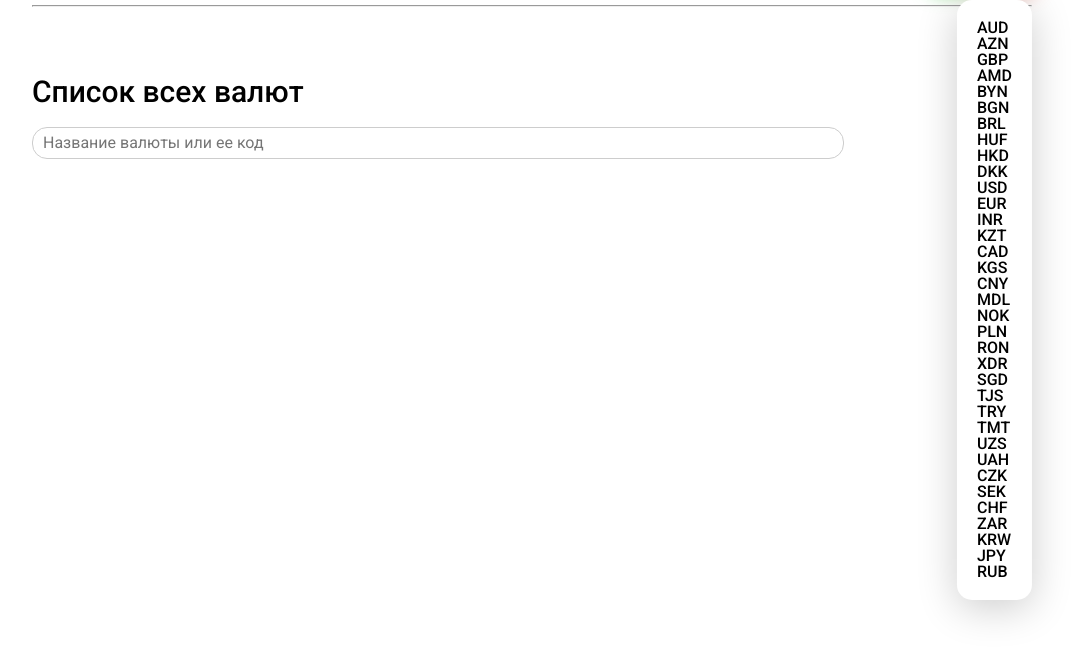
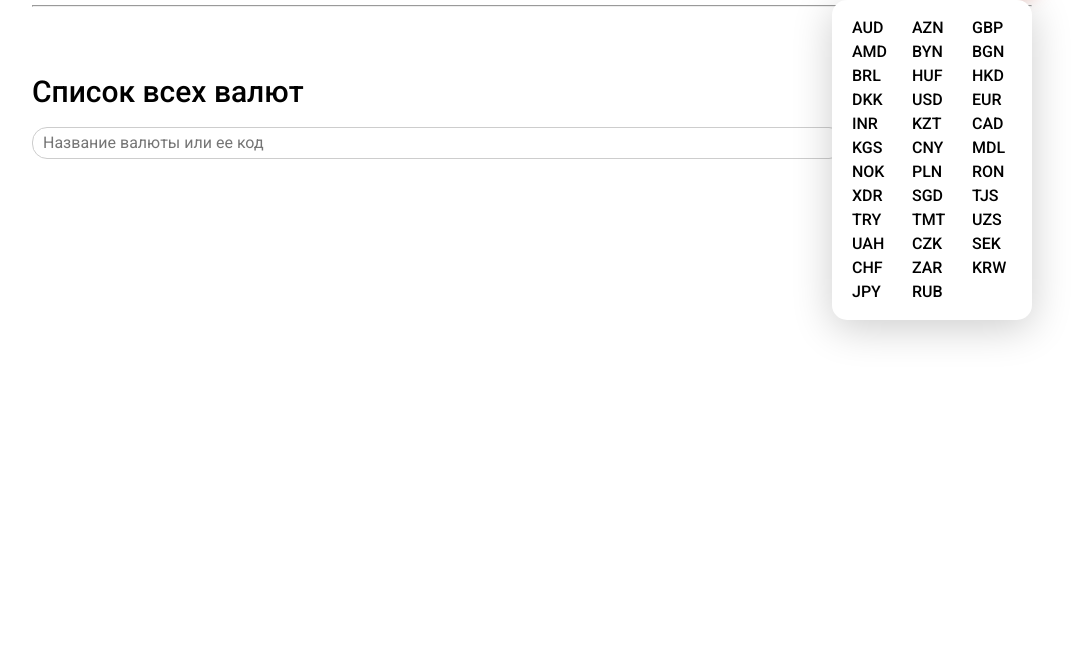
Before and after one commit to hotveyn/TypeScriptConverter, a website built with Vite: page index.html in a window 1280 px wide. Both pictures are taken after a click on the button "RUB". Shown: the part 49-708 px from the top of the page, without its empty margins (108-1186 px from the left). Built offline with nearby package versions, Linux system fonts and the light colour scheme; no server answers; files whose address does not match are found by name.

Commit message:
currency menu open func
Я сделал через ебанный костыль потому что hide не хотел работать, не знаю почему я испробовал всё. Позже обезательно сделаю нормально

```diff
--- a/src/style/index.scss
+++ b/src/style/index.scss
@@ -97,6 +97,9 @@
       gap: 8px 20px;
       background: white;
       transform: translate(calc(-100% + 100px), 100%);
+      display: grid;
+
+
 
       p {
         font-weight: 500;
@@ -107,11 +110,14 @@
           color: rgb(15, 199, 45);
         }
       }
+      .hide {
+        display: none;
+      }
     }
   }
 }
 
-main {
+.main {
   margin-top: 70px;
 
   h2 {
--- /dev/null
+++ b/src/ts/currencyButt.ts
@@ -0,0 +1,18 @@
+(() => {
+    let curr = document.querySelector(".currency") as HTMLInputElement;
+
+    let currBut = curr!.querySelector("button") as HTMLInputElement;
+
+    let currMenu = curr!.querySelector(".currency-menu") as HTMLInputElement;
+
+    currBut!.addEventListener("click", function () {
+        if (currMenu!.classList.contains("hide")) {
+            currMenu!.classList.remove("hide");
+            currMenu.setAttribute("style","display: grid;")
+        } else {
+            currMenu!.classList.add("hide");
+            currMenu.setAttribute("style","display: none;")
+
+        }
+    });
+})();
--- a/src/ts/liveSearch.ts
+++ b/src/ts/liveSearch.ts
@@ -1,3 +1,4 @@
+(()=>{
     const search = document.querySelector(".search") as HTMLInputElement;
     search!.addEventListener('input', () => {
         let text: string = search!.value.trim().toLowerCase();
@@ -15,3 +16,4 @@ search!.addEventListener('input', () => {
             }
         }))
     });
+})();
```
Also changed, not shown: src/style/index.css, 1 other file. Lines whose indentation alone changed are shown as unchanged.
